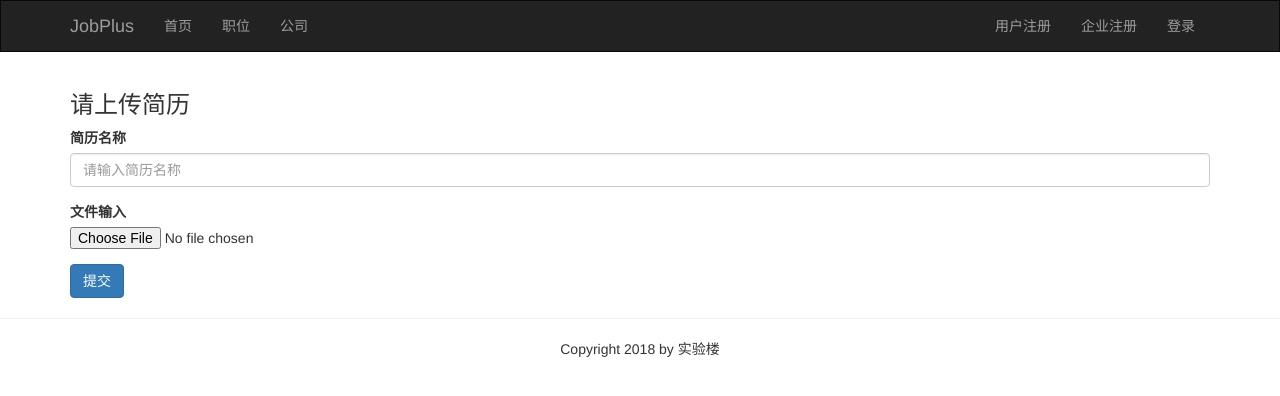
After one commit to LouPlus/jobplus9-3, a Flask app: template jobplus/templates/user/addresume.html in a window 1280 px wide. The commit adds this page. Shown: the top 396 px of the page. Run offline with Flask 2, Linux system fonts and the light colour scheme; the template is opened without the code that fills it, so the values that code supplies are empty; some libraries are stand-ins or nearby versions.

Commit message:
初步实现个人主页上传简历

```diff
--- a/jobplus/config.py
+++ b/jobplus/config.py
@@ -4,7 +4,6 @@ class BaseConfig:
     SECRET_KEY='codeofteam9-3'
     SQLALCHEMY_TRACK_MODIFICATIONS=False
     JOBINDEX_PER_PAGE = 9
-    # JIANLI_FOLDER = os.path.join(os.path.dirname(os.path.abspath(__file__)), 'jianlis')
     ADMIN_PER_PAGE = 12
 
 class DevelopmentConfig(BaseConfig):
--- /dev/null
+++ b/jobplus/templates/user/addresume.html
@@ -0,0 +1,20 @@
+{% extends "base.html" %}
+
+{% block title %}上传简历{% endblock %}
+
+{% block body %}
+<caption><h3>请上传简历</h3></caption>
+<form role="form", method="POST" action="{{ url_for('hunter.addresume') }}" enctype="multipart/form-data">
+    <div class="form-group">
+        <label for="name">简历名称</label>
+        <input type="text" class="form-control" id="name" placeholder="请输入简历名称" name="name">
+    </div>
+    <div class="form-group">
+        <label for="inputfile">文件输入</label>
+        <input type="file" id="inputfile", name="file">
+
+    </div>
+
+    <button type="submit" class="btn btn-default btn-primary">提交</button>
+</form>
+{% endblock %}
--- a/jobplus/templates/user/hunter.html
+++ b/jobplus/templates/user/hunter.html
@@ -134,15 +134,14 @@
                         <td>{{ j.name }}</td>
                         <td>
                             <a class="btn btn-default btn-primary" href="{{ url_for('hunter.rmresume', resumeid=j.id) }}" role="button">删除</a>
-                            <a class="btn btn-default btn-primary" href="url_for('hunter.addresume') }}" role="button">增加</a>
+
                         </td>
 
                     </tr>
                     {% endfor %}
-
-
                     </tbody>
                 </table>
+                <a class="btn btn-default btn-primary" href="{{ url_for('hunter.addresume') }}" role="button">上传简历</a>
             </div>
         </div>
         <!--标签面板结束-->
```
Also changed, not shown: jobplus/handlers/hunter.py (+21 -2 lines), jobplus/static/jianlis/TIM20181220154238.jpg (deleted), 2 other files.
